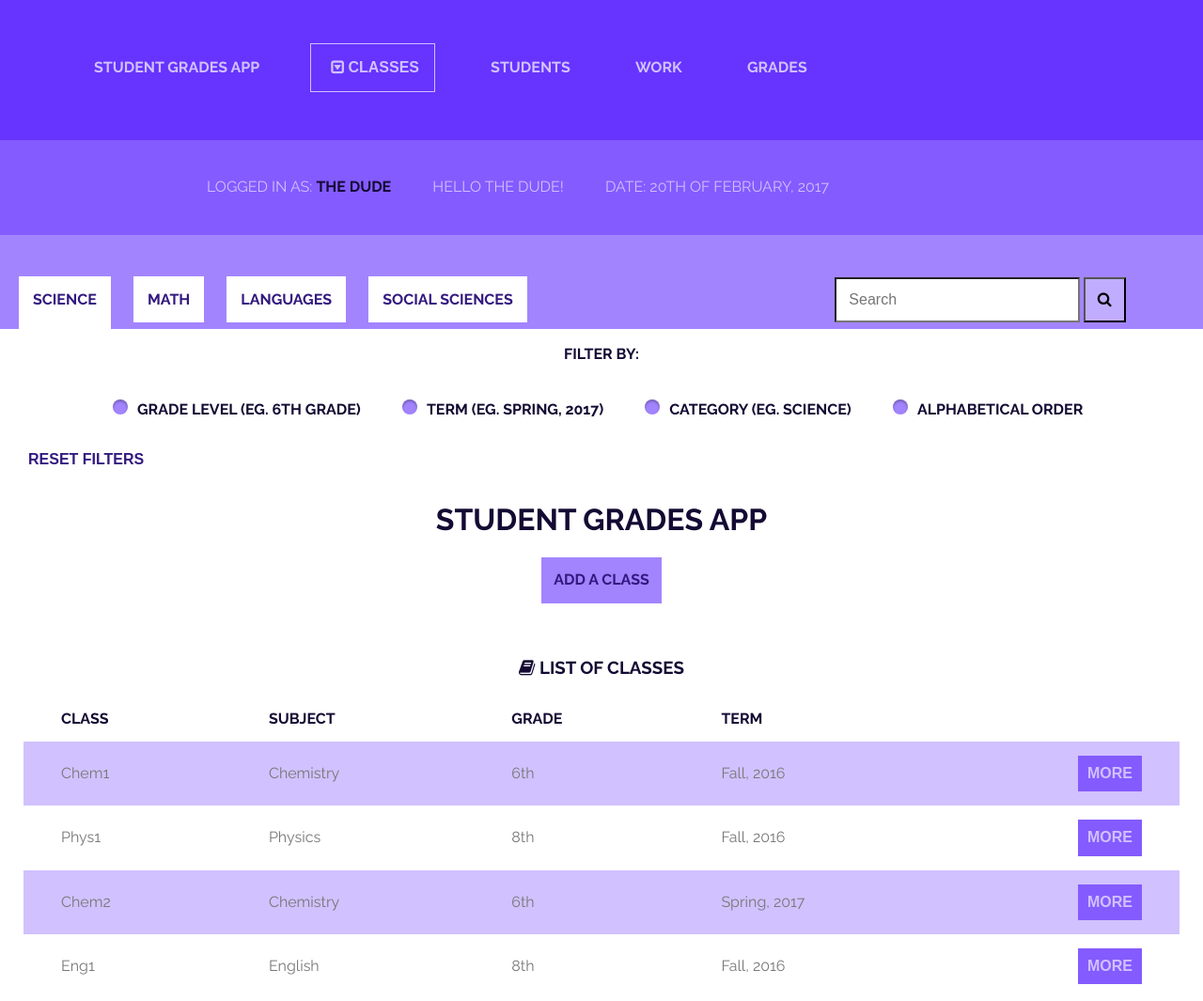
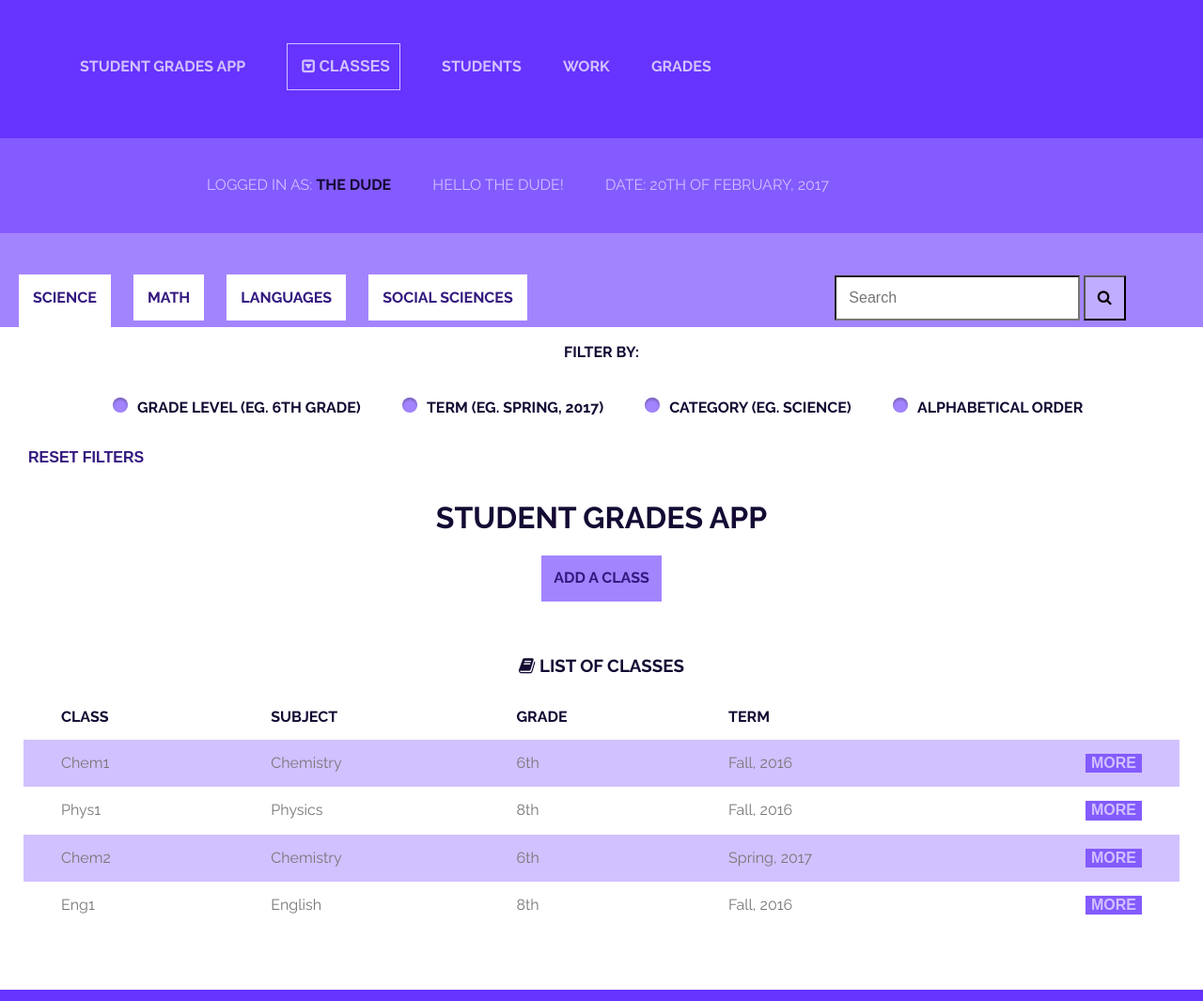
Before and after one commit to testinnplayin/student-grades-app, a website: page ideas/mock-index.html in a window 1280 px wide. Shown: the top 1065 px of the page at 94% size. Drawn offline with nearby package versions, Linux system fonts and the light colour scheme.

Commit message:
fixed issue with drop-down  button display in main nav

```diff
--- a/ideas/main.css
+++ b/ideas/main.css
@@ -98,7 +98,6 @@ nav ul li a,
 }
 
 nav ul li a {
-	padding: 15px 10px 15px 15px;
 	margin: 5px auto;
 	display: block;
 	width: 50%;
@@ -119,7 +118,6 @@ nav ul li button:focus {
 
 .current {
 	border: 1px solid #d1c1ff;
-	padding: 15px 10px 15px 15px;
 }
 
 .secondary-nav li,
@@ -367,7 +365,6 @@ th {
 	border: none;
 	background: #845bff;
 	color: #d1c1ff;
-	padding: 10px;
 	cursor: pointer;
 	font-weight: bold;
 	font-size: 12px;
@@ -443,6 +440,7 @@ th {
 	background-color: #63f;
 	border: none;
 	position:static;
+	padding: 15px 10px 15px 15px;
 }
 
 
```
